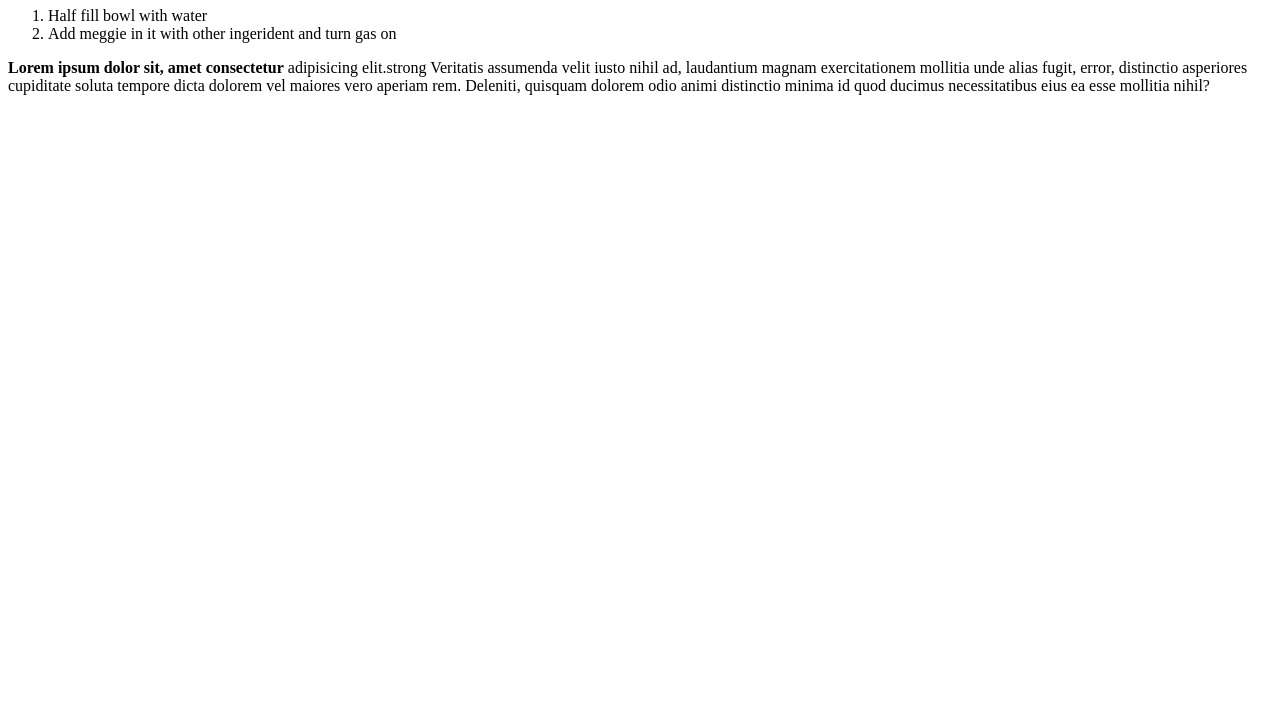
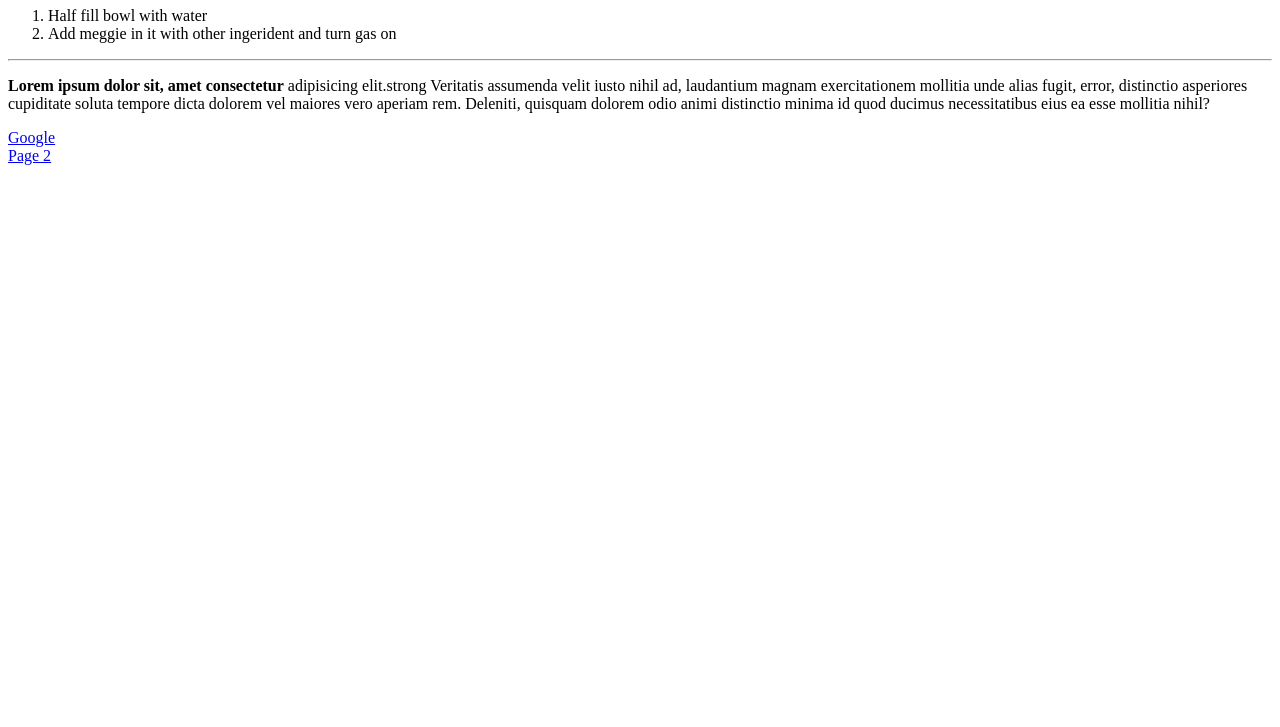
Before and after one commit to aniket0608/Web_Development, a plain HTML site: page ApniKaksha/index.html in a window 1280 px wide. Shown: the part 73-800 px from the top of the page. Drawn offline with Linux system fonts and the light colour scheme.

Commit message:
modified:   ApniKaksha/index.html

```diff
--- a/ApniKaksha/index.html
+++ b/ApniKaksha/index.html
@@ -12,7 +12,9 @@
       <!--<li>Take bowl</li>-->
       <li>Half fill bowl with water</li>
       <li>Add meggie in it with other ingerident and turn gas on</li>
+
     </ol>
+    <hr>
     <p>
      <b> Lorem ipsum dolor sit, amet consectetur</b> adipisicing elit.strong  Veritatis
       assumenda velit iusto nihil ad, laudantium magnam exercitationem mollitia
@@ -21,6 +23,7 @@
       odio animi distinctio minima id quod ducimus necessitatibus eius ea esse
       mollitia nihil?
     </p>
-    <a href=""></a>
+    <a href="https://www.google.co.in/"target ="blank">Google</a> <br>
+    <a href="NFSU.html"target="blank">Page 2</a>
   </body>
 </html>
```
Also changed, not shown: ApniKaksha/NFSU.html (added, +13 -0 lines).
